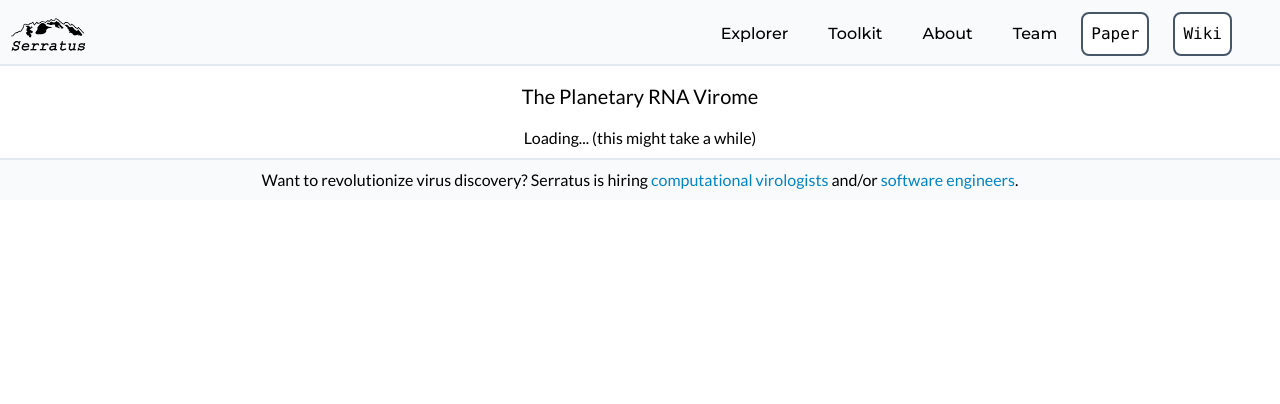
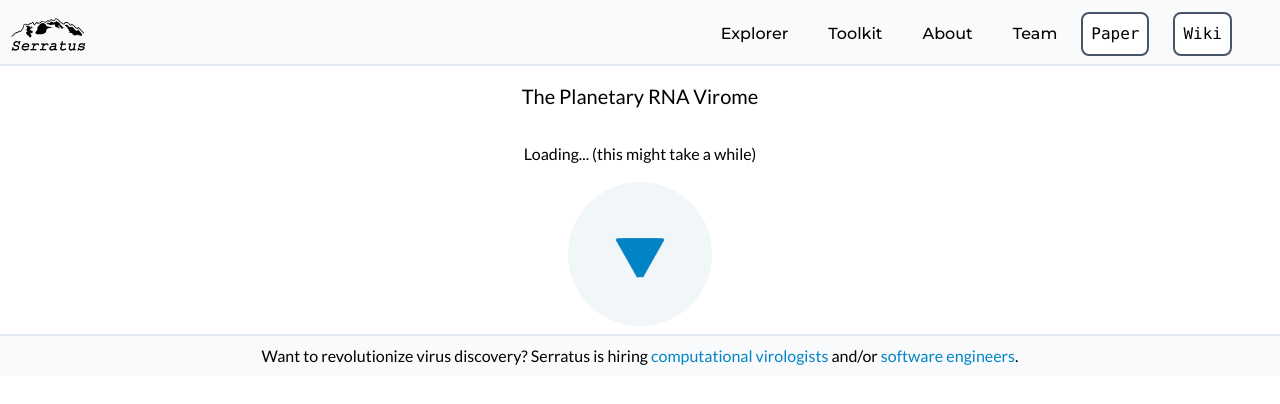
Before and after one commit to serratus-bio/serratus.io, a React (Create React App) app: page /geo in a window 1280 px wide. Shown: the top 404 px of the page. Built offline with nearby package versions, Linux system fonts and the light colour scheme; no server answers.

Commit message:
Add change requests: LoadIcon, palmID text, rm header

```diff
--- /dev/null
+++ b/src/common/LoadIcon.tsx
@@ -0,0 +1,22 @@
+import React from 'react'
+
+export const LoadIcon = () => {
+    const elementRef = React.useRef(null)
+
+    React.useEffect(() => {
+        if (!elementRef?.current) {
+            return
+        }
+        const divElement = elementRef?.current as HTMLElement
+        divElement?.classList.add('opacity-100')
+    }, [elementRef])
+
+    return (
+        <div
+            ref={elementRef}
+            className='flex flex-col items-center content-center justify-center w-full h-full opacity-0 transition-opacity ease-in duration-700'>
+            <div className='text-center my-4'>Loading... (this might take a while)</div>
+            <img className='w-36 h-36' src='/load_palmid.gif' alt='Loading gif' />
+        </div>
+    )
+}
--- a/src/components/Explorer/Base/Result/MatchChart/MatchChartController.tsx
+++ b/src/components/Explorer/Base/Result/MatchChart/MatchChartController.tsx
@@ -2,6 +2,7 @@ import React from 'react'
 import { ExternalLink } from 'common'
 import { IMatchChart } from './IMatchChart'
 import { ResultPagination } from '../types'
+import { LoadIcon } from 'common/LoadIcon'
 
 type Props = {
     dataPromise: Promise<ResultPagination> | undefined
@@ -25,8 +26,6 @@ export const MatchChartController = ({ dataPromise, chart }: Props) => {
             })
     }, [dataPromise])
 
-    const loading = <div className='text-center'>Loading... (this might take a while)</div>
-
     const noResults = (
         <div className='text-center'>
             <span>This search did not return any results.</span>
@@ -43,7 +42,7 @@ export const MatchChartController = ({ dataPromise, chart }: Props) => {
 
     if (isLoading) {
         // use component from React before chart component has been returned
-        if (!chart.componentLoaded) return loading
+        if (!chart.componentLoaded) return <LoadIcon />
         chart.setLoading()
         return chart.component
     }
--- a/src/components/Explorer/Base/Result/RunLookup/PalmPrintsTable.tsx
+++ b/src/components/Explorer/Base/Result/RunLookup/PalmPrintsTable.tsx
@@ -69,7 +69,7 @@ export const PalmPrintsTable = ({ data, header }: PalmPrintsTableProps) => {
                                                                             <NavLink
                                                                                 className='text-blue-600 dark:text-blue-500 hover:underline'
                                                                                 to={`${routes.palmid.path}?fastaInput=%3E${data[eIndex]['run_id']}_${data[eIndex]['assembly_node']}_${data[eIndex]['palm_id']}%0A${data[eIndex]['q_sequence']}`}>
-                                                                                Palmprint{' '}
+                                                                                palmID{' '}
                                                                                 {externalLinkIcon}
                                                                             </NavLink>
                                                                         </td>
--- a/src/components/Explorer/Base/Result/withTabs.tsx
+++ b/src/components/Explorer/Base/Result/withTabs.tsx
@@ -1,9 +1,10 @@
 import React from 'react'
 import { Geo } from 'components/Geo'
 import { BaseContext } from 'components/Explorer/Base/BaseContext'
-import { Tab, Tabs, TabList, TabPanel } from 'react-tabs'
+import { LoadIcon } from 'common/LoadIcon'
 import { Filters } from 'components/Explorer/types'
 import { fetchMatches } from './SerratusApiCalls'
+import { Tab, Tabs, TabList, TabPanel } from 'react-tabs'
 import 'react-tabs/style/react-tabs.css'
 
 type Props = {
@@ -31,8 +32,6 @@ export const withTabs = ({ component, searchLevel, searchLevelValue, filters }:
         onMount()
     }, [])
 
-    const loading = <div className='text-center'>Loading... (this might take a while)</div>
-
     return (
         <Tabs>
             <TabList>
@@ -40,7 +39,9 @@ export const withTabs = ({ component, searchLevel, searchLevelValue, filters }:
                 <Tab disabled={runIds.length === 0}>Geo</Tab>
             </TabList>
             <TabPanel>{component}</TabPanel>
-            <TabPanel>{runIds.length ? <Geo runIds={runIds} /> : loading}</TabPanel>
+            <TabPanel>
+                {runIds.length ? <Geo isEmbedded={true} runIds={runIds} /> : <LoadIcon />}
+            </TabPanel>
         </Tabs>
     )
 }
--- a/src/components/Geo/Geo.tsx
+++ b/src/components/Geo/Geo.tsx
@@ -16,12 +16,14 @@ import {
 } from './GeoHelpers'
 import { SpeciesSelect } from './SpeciesSelect'
 import { TimePlot } from './TimePlot'
+import { LoadIcon } from 'common/LoadIcon'
 
 type Props = {
     runIds?: string[]
+    isEmbedded?: boolean
 }
 
-export const Geo = ({ runIds }: Props) => {
+export const Geo = ({ runIds, isEmbedded = false }: Props) => {
     const [isCollapsed, setIsCollapsed] = React.useState<boolean>(false)
     const [isFetching, setIsFetching] = React.useState<boolean>(true)
     const [paginatedRunData, setPaginatedRunData] = React.useState<{
@@ -148,16 +150,18 @@ export const Geo = ({ runIds }: Props) => {
         return transformToTimePlotData(groupedCounter, selectedSpecies)
     }, [filteredAndSelectedRows])
 
-    const loading = <div className='text-center'>Loading... (this might take a while)</div>
-
     return (
         <div className='mx-14 my-2'>
-            <Helmet>
-                <title>Serratus | Planetary RNA Virome</title>
-            </Helmet>
-            <div className='text-center text-xl my-4'>The Planetary RNA Virome</div>
+            {isEmbedded ? null : (
+                <>
+                    <Helmet>
+                        <title>Serratus | Planetary RNA Virome</title>
+                    </Helmet>
+                    <div className='text-center text-xl my-4'>The Planetary RNA Virome</div>
+                </>
+            )}
             {!runData.length || isFetching ? (
-                loading
+                <LoadIcon />
             ) : (
                 <>
                     <div className='flex my-4'>
--- a/src/components/Trees/Trees.tsx
+++ b/src/components/Trees/Trees.tsx
@@ -4,6 +4,7 @@ import { Dropdown } from './Dropdown'
 import { Selector } from './Selector'
 import { defaultFamily, defaultOrder, getLevelValues } from './config'
 import { LinkButton, downloadIcon, externalLinkIcon, ExternalLink, helpIcon } from 'common'
+import { LoadIcon } from 'common/LoadIcon'
 
 export const Trees = () => {
     const [loading, setLoading] = React.useState(true)
@@ -137,7 +138,9 @@ export const Trees = () => {
                     </ExternalLink>
                 </div>
                 <div className='flex flex-col justify-center my-2'>
-                    <span className={loading ? 'text-center' : 'hidden'}>Loading...</span>
+                    <span className={loading ? 'text-center' : 'hidden'}>
+                        <LoadIcon />{' '}
+                    </span>
                     <div
                         className={
                             loading
```
